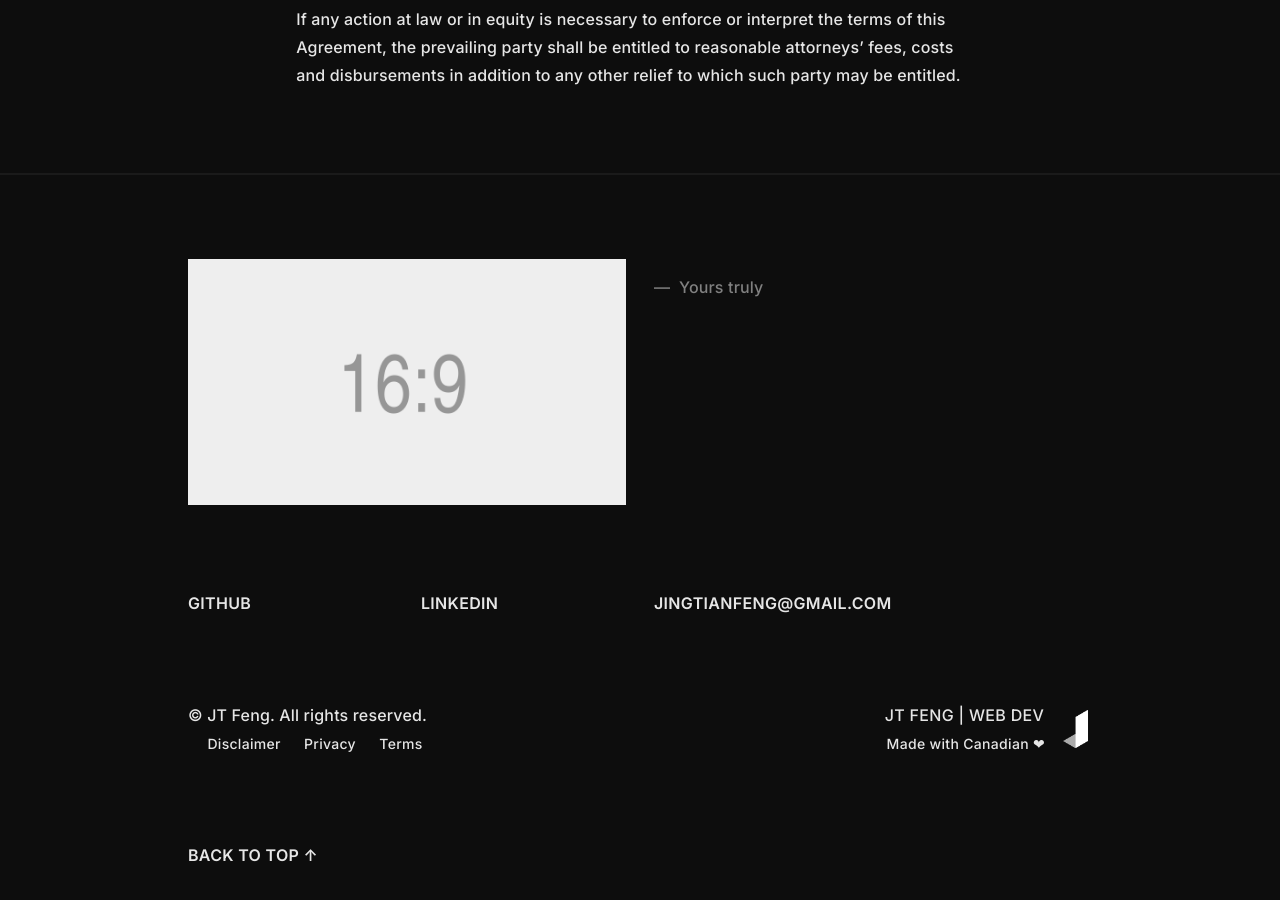
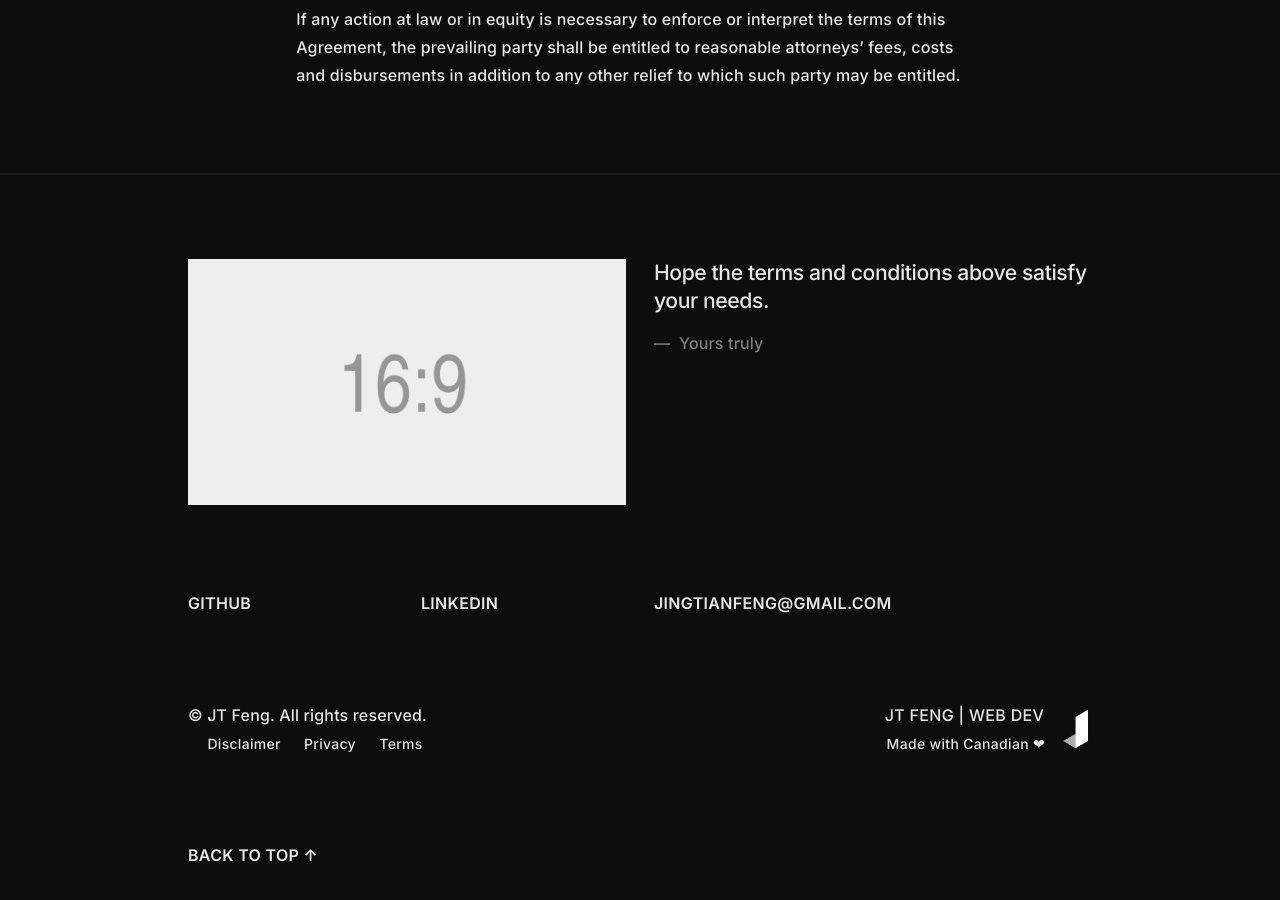
Before and after one commit to jingtianfeng/jtfeng-personal-1, a Jekyll site: the page built from terms.md, in a window 1280 px wide and 900 px high, scrolled down 10431 px. Built offline with Jekyll 4.4.1, drawn with Linux system fonts in a browser that asks for light colours.

Commit message:
Update terms: front matter add blockquote

```diff
--- a/terms.md
+++ b/terms.md
@@ -1,6 +1,7 @@
 ---
 layout: "post"
 title: "Terms & Conditions"
+blockquote: "Hope the terms and conditions above satisfy your needs."
 ---
 
 # Terms and Conditions
```
